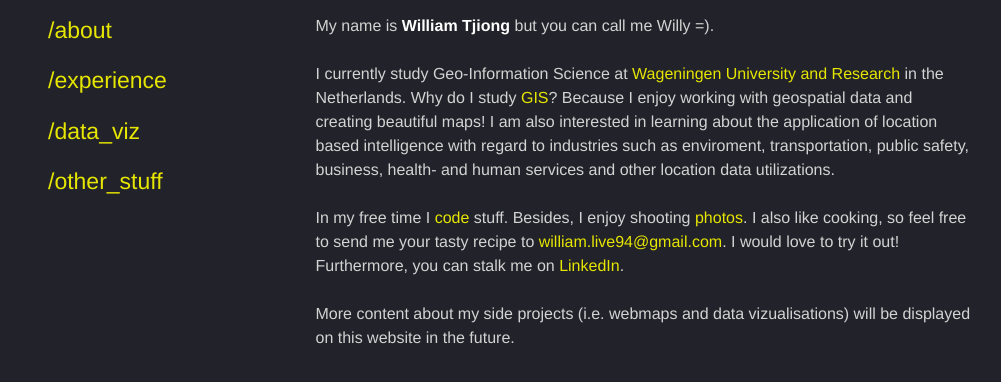
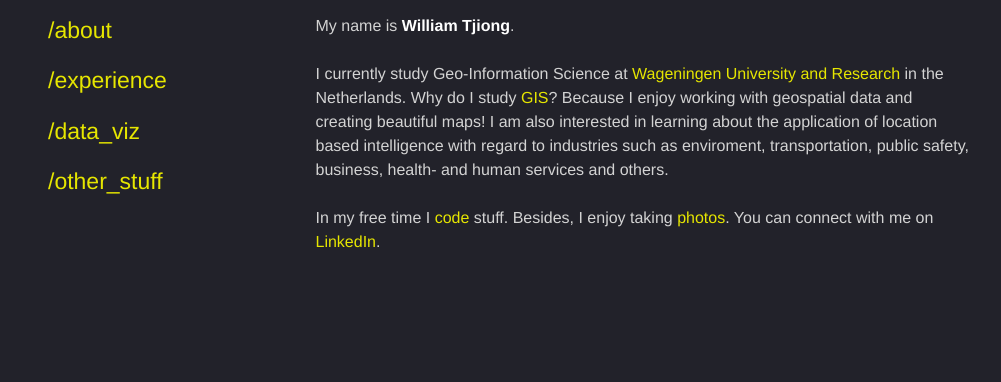
Before and after one commit to WilliamTjiong/webpage, a plain HTML site: page index.html in a window 1280 px wide. Shown: the part 326-708 px from the top of the page, without its empty margins (86-1087 px from the left). Drawn offline with nearby package versions, Linux system fonts and the light colour scheme.

Commit message:
adapated about page

```diff
--- a/index.html
+++ b/index.html
@@ -60,16 +60,16 @@
                         <div id="about" class="container tab-pane active">
                         <h3><b>Hello, world!</b></h3>
                         <br>
-                        <p>My name is <b>William Tjiong</b> but you can call me Willy =).
+                        <p>My name is <b>William Tjiong</b>.
                             <br><br>
                             I currently study Geo-Information Science at <a id='about_text' href='https://www.wur.nl/en/wageningen-university.htm' target="_blank">Wageningen University and Research</a> in the Netherlands.
-                            Why do I study <a id='about_text' href='#' target=_self onClick="pop()">GIS</a>? Because I enjoy working with geospatial data and creating beautiful maps! I am also interested in learning about the application of location based intelligence with regard to industries such as enviroment, transportation, public safety, business, health- and human services and other location data utilizations.
+                            Why do I study <a id='about_text' href='#' target=_self onClick="pop()">GIS</a>? Because I enjoy working with geospatial data and creating beautiful maps! I am also interested in learning about the application of location based intelligence with regard to industries such as enviroment, transportation, public safety, business, health- and human services and others.
 
                             <br><br>
-                            In my free time I <a id='about_text' href='https://github.com/WilliamTjiong' target="_blank">code</a> stuff. Besides, I enjoy shooting  <a id='about_text' href='https://500px.com/senpie' target="_blank">photos</a>. I also like cooking, so feel free to send me your tasty recipe to <a id='about_text' href="mailto:william.live94@gmail.com">william.live94@gmail.com</a>. I would love to try it out!
-                            Furthermore, you can stalk me on <a id='about_text' href='https://www.linkedin.com/in/williamtjiong/' target="_blank">LinkedIn</a>.
+                            In my free time I <a id='about_text' href='https://github.com/WilliamTjiong' target="_blank">code</a> stuff. Besides, I enjoy taking  <a id='about_text' href='https://500px.com/senpie' target="_blank">photos</a>.
+                            You can connect with me on <a id='about_text' href='https://www.linkedin.com/in/williamtjiong/' target="_blank">LinkedIn</a>.
                             <br><br>
-                            More content about my side projects (i.e. webmaps and data vizualisations) will be displayed on this website in the future.
+
                         </p>
 
                         </div>
```
